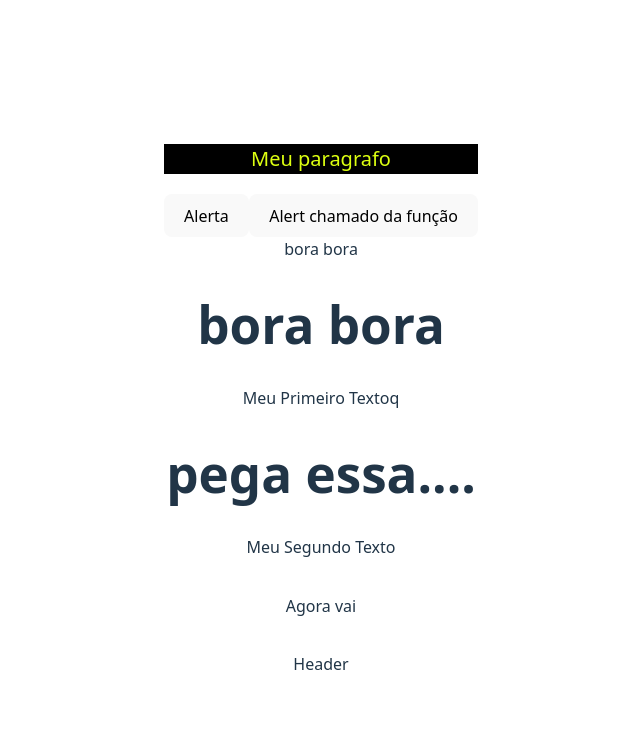
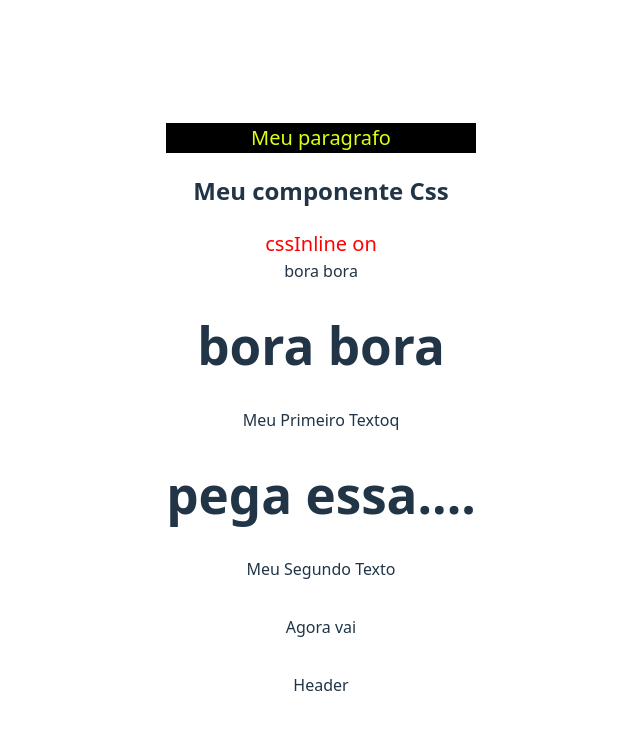
Before and after one commit to Reginaldo007oliveira/Curso-front-ennd-React, a React (Vite) app in the folder curso-front-end/: page / in a window 1280 px wide. Shown: the top 730 px of the page, without its empty margins (319-959 px from the left). Built offline with nearby package versions, Linux system fonts and the light colour scheme.

Commit message:
Component cssInline

```diff
--- a/curso-front-end/src/App.jsx
+++ b/curso-front-end/src/App.jsx
@@ -3,6 +3,7 @@ import { Header } from "./components/header";
 import TextComponents from "./components/TextComponents.jsx";
 import { SecondText, ThirdText } from "./components/OtherComponets.jsx";
 import { Events } from "./components/Events.jsx";
+import { CssInline } from "./components/cssInline.jsx";
 
 export default function App() {
   const cssInline = {
@@ -12,9 +13,12 @@ export default function App() {
   };
   return (
     <>
+
     <p style={cssInline}> Meu paragrafo</p>
-      <Events />
-      <SecondText />
+    <h2>Meu componente Css</h2>
+   <CssInline> </CssInline>
+
+      <SecondText  />
       <ThirdText />
       <TextComponents  text="Meu Primeiro Textoq" description="pega essa...." />
       <TextComponents text="Meu Segundo Texto" />
--- /dev/null
+++ b/curso-front-end/src/components/CssInline.jsx
@@ -0,0 +1,11 @@
+import React from 'react'
+
+export const CssInline = () => {
+    const styloco = {
+        color: '#f00',
+        fontSize: '20px',
+        };
+  return (
+    <div style={styloco}>cssInline on</div>
+  )
+}
--- a/curso-front-end/src/components/TextComponents.jsx
+++ b/curso-front-end/src/components/TextComponents.jsx
@@ -2,6 +2,7 @@ import React from 'react';
 
 const TextComponents = ({text, description}) => {
     return (
+
         <>
             <p>{text}</p>
             <h1>{description}</h1>
```
